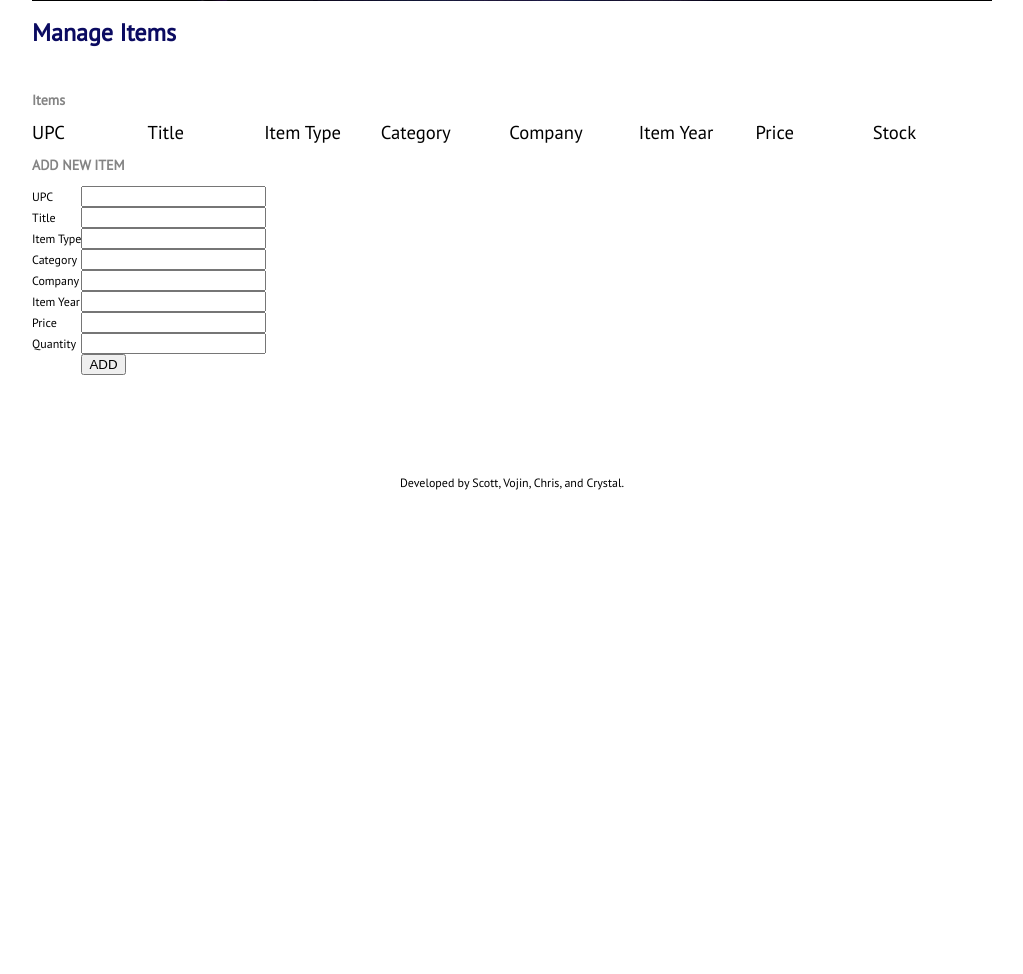
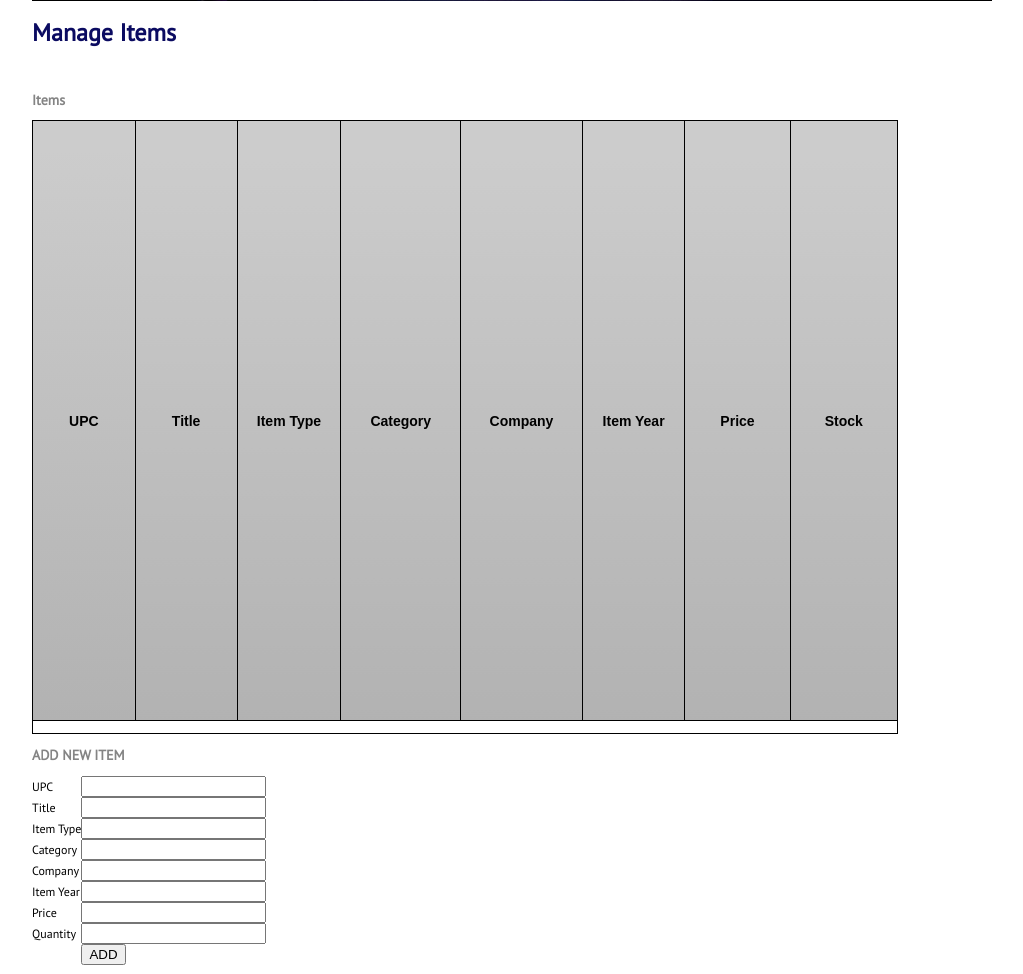
Before and after one commit to smbassett/music-store-db, a PHP site: page /manager/manage_items.php in a window 1280 px wide. Shown: the part 489-1463 px from the top of the page, without its empty margins (136-1159 px from the left). Before the commit the page ends 979 px from the top, so only its background shows below. Run offline with PHP 8.4, Linux system fonts and the light colour scheme; data that the repository does not hold is empty.

Commit message:
Pulled Scott's table code

```diff
--- a/customer/registration.php
+++ b/customer/registration.php
@@ -69,6 +69,7 @@ function formSubmit(CustId) {
 
 <h2>Customer Registration Menu</h2>
 
+<div class="CustomerInfoTable">
 <?php
   // Display Customers
   displayCustomers($connection);
@@ -77,6 +78,7 @@ function formSubmit(CustId) {
   mysqli_close($connection);
 
 ?>
+</div>
 
 <h2>REGISTER CUSTOMER</h2>
 
--- a/manager/manage_items.php
+++ b/manager/manage_items.php
@@ -70,6 +70,7 @@ function formSubmit(itemUpc) {
 
 <h2>Items</h2>
 
+<div class="CustomerInfoTable">
 <?php
   // Display Items
   displayItems($connection);
@@ -78,6 +79,7 @@ function formSubmit(itemUpc) {
   mysqli_close($connection);
 
 ?>
+</div>
 
 <h2>ADD NEW ITEM</h2>
 
--- a/style.css
+++ b/style.css
@@ -95,3 +95,103 @@ p {
 	color: #000000;
 	font-size: 12px;
 }
+
+/*
+ * Below is CSS for the table on the Customer Registration Page.
+ * You can generate CSS for these kinds of tables at http://www.csstablegenerator.com/
+ */
+
+.CustomerInfoTable {
+	margin:0px;padding:0px;
+	width:90%;
+	border:1px solid #000000;
+
+	-moz-border-radius-bottomleft:0px;
+	-webkit-border-bottom-left-radius:0px;
+	border-bottom-left-radius:0px;
+
+	-moz-border-radius-bottomright:0px;
+	-webkit-border-bottom-right-radius:0px;
+	border-bottom-right-radius:0px;
+
+	-moz-border-radius-topright:0px;
+	-webkit-border-top-right-radius:0px;
+	border-top-right-radius:0px;
+
+	-moz-border-radius-topleft:0px;
+	-webkit-border-top-left-radius:0px;
+	border-top-left-radius:0px;
+}.CustomerInfoTable table{
+    border-collapse: collapse;
+        border-spacing: 0;
+	width:100%;
+	height:100%;
+	margin:0px;padding:0px;
+}.CustomerInfoTable tr:last-child td:last-child {
+	-moz-border-radius-bottomright:0px;
+	-webkit-border-bottom-right-radius:0px;
+	border-bottom-right-radius:0px;
+}
+.CustomerInfoTable table tr:first-child td:first-child {
+	-moz-border-radius-topleft:0px;
+	-webkit-border-top-left-radius:0px;
+	border-top-left-radius:0px;
+}
+.CustomerInfoTable table tr:first-child td:last-child {
+	-moz-border-radius-topright:0px;
+	-webkit-border-top-right-radius:0px;
+	border-top-right-radius:0px;
+}.CustomerInfoTable tr:last-child td:first-child{
+	-moz-border-radius-bottomleft:0px;
+	-webkit-border-bottom-left-radius:0px;
+	border-bottom-left-radius:0px;
+}.CustomerInfoTable tr:hover td{
+
+}
+.CustomerInfoTable tr:nth-child(odd){ background-color:#e5e5e5; }
+.CustomerInfoTable tr:nth-child(even)    { background-color:#ffffff; }.CustomerInfoTable td{
+	vertical-align:middle;
+
+
+	border:1px solid #000000;
+	border-width:0px 1px 1px 0px;
+	text-align:left;
+	padding:7px;
+	font-size:10px;
+	font-family:Arial;
+	font-weight:normal;
+	color:#000000;
+}.CustomerInfoTable tr:last-child td{
+	border-width:0px 1px 0px 0px;
+}.CustomerInfoTable tr td:last-child{
+	border-width:0px 0px 1px 0px;
+}.CustomerInfoTable tr:last-child td:last-child{
+	border-width:0px 0px 0px 0px;
+}
+.CustomerInfoTable tr:first-child td{
+		background:-o-linear-gradient(bottom, #cccccc 5%, #b2b2b2 100%);	background:-webkit-gradient( linear, left top, left bottom, color-stop(0.05, #cccccc), color-stop(1, #b2b2b2) );
+	background:-moz-linear-gradient( center top, #cccccc 5%, #b2b2b2 100% );
+	filter:progid:DXImageTransform.Microsoft.gradient(startColorstr="#cccccc", endColorstr="#b2b2b2");	background: -o-linear-gradient(top,#cccccc,b2b2b2);
+
+	background-color:#cccccc;
+	border:0px solid #000000;
+	text-align:center;
+	border-width:0px 0px 1px 1px;
+	font-size:14px;
+	font-family:Arial;
+	font-weight:bold;
+	color:#000000;
+}
+.CustomerInfoTable tr:first-child:hover td{
+	background:-o-linear-gradient(bottom, #cccccc 5%, #b2b2b2 100%);	background:-webkit-gradient( linear, left top, left bottom, color-stop(0.05, #cccccc), color-stop(1, #b2b2b2) );
+	background:-moz-linear-gradient( center top, #cccccc 5%, #b2b2b2 100% );
+	filter:progid:DXImageTransform.Microsoft.gradient(startColorstr="#cccccc", endColorstr="#b2b2b2");	background: -o-linear-gradient(top,#cccccc,b2b2b2);
+
+	background-color:#cccccc;
+}
+.CustomerInfoTable tr:first-child td:first-child{
+	border-width:0px 0px 1px 0px;
+}
+.CustomerInfoTable tr:first-child td:last-child{
+	border-width:0px 0px 1px 1px;
+}
```
